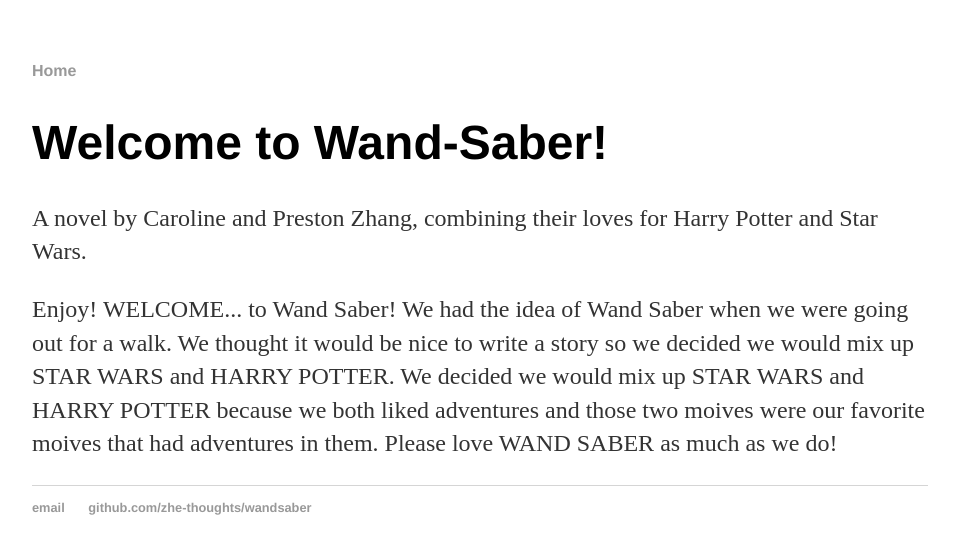
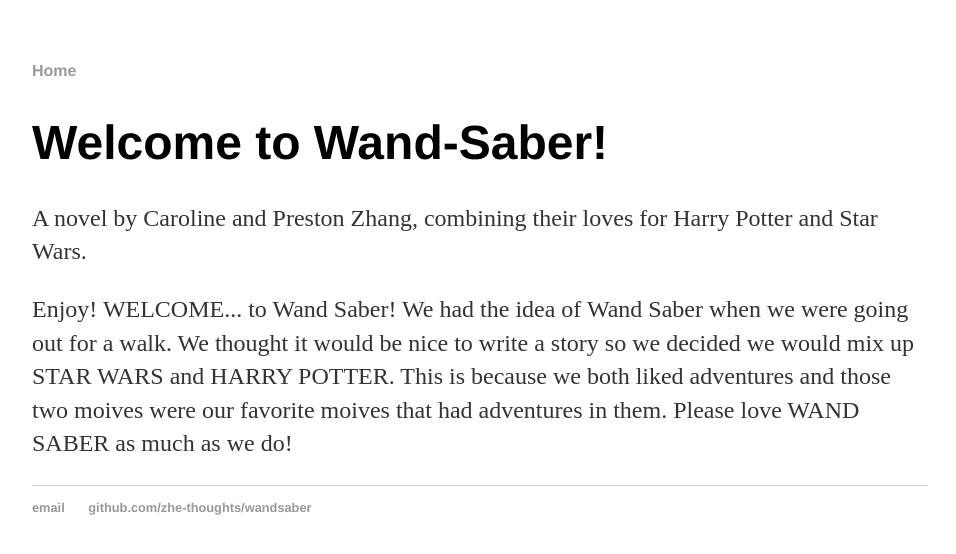
Before and after one commit to zhe-thoughts/wandsaber, a Jekyll site: the page built from index.html, in a window 1280 px wide. Shown: the top 554 px of the page, without its empty margins (160-1116 px from the left). Built offline with Jekyll 4.4.1, drawn with Linux system fonts in a browser that asks for light colours.

Commit message:
Avoid repeat

```diff
--- a/index.html
+++ b/index.html
@@ -6,5 +6,5 @@
 		<div class="blurb">
 			<h1>Welcome to Wand-Saber!</h1>
 			<p>A novel by Caroline and Preston Zhang, combining their loves for Harry Potter and Star Wars.</p>
-			<p>Enjoy! WELCOME... to Wand Saber! We had the idea of Wand Saber when we were going out for a walk. We thought it would be nice to write a story so we decided we would mix up STAR WARS and HARRY POTTER. We decided we would mix up STAR WARS and HARRY POTTER because we both liked adventures and those two moives were our favorite moives that had adventures in them. Please love WAND SABER as much as we do!</a></p>
+			<p>Enjoy! WELCOME... to Wand Saber! We had the idea of Wand Saber when we were going out for a walk. We thought it would be nice to write a story so we decided we would mix up STAR WARS and HARRY POTTER. This is because we both liked adventures and those two moives were our favorite moives that had adventures in them. Please love WAND SABER as much as we do!</a></p>
 		</div>
```
